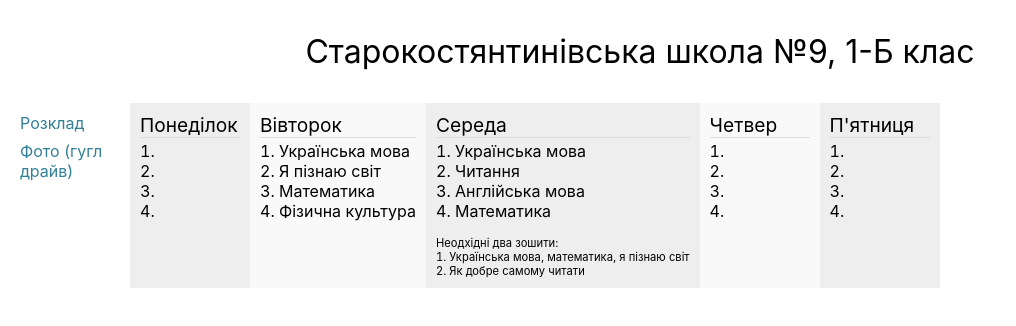
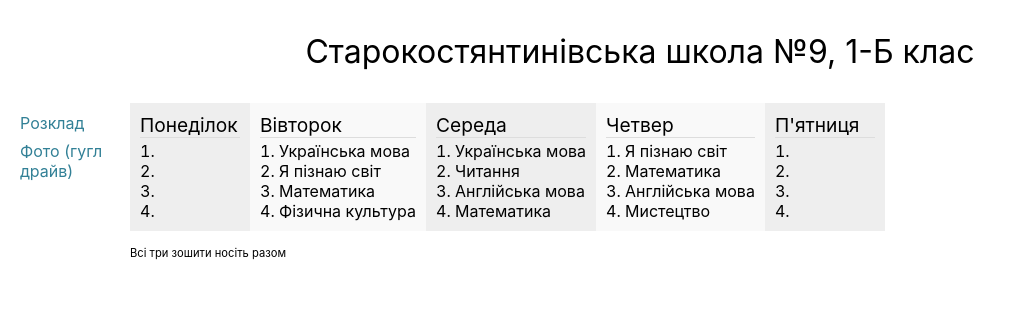
Before and after one commit to vitalii-retel/class-b, a React (Create React App) app: page / in a window 1280 px wide. Shown: the top 326 px of the page, without its empty margins (0-1016 px from the left). Built offline with nearby package versions, Linux system fonts and the light colour scheme.

Commit message:
Add schedule for Thursday
- add Jenkinsfile

```diff
--- a/src/Schedule/Schedule.css
+++ b/src/Schedule/Schedule.css
@@ -1,4 +1,4 @@
-.Schedule {
+.Schedule-days {
     display: flex;
     flex-wrap: wrap;
 }
--- a/src/Schedule/Schedule.js
+++ b/src/Schedule/Schedule.js
@@ -1,9 +1,10 @@
-import React from 'react';
-import './Schedule.css';
+import React from "react";
+import "./Schedule.css";
 
 function Schedule() {
   return (
     <div className="Schedule">
+      <div className="Schedule-days">
         <div className="Schedule-day">
           <p className="Schedule-day-title">Понеділок</p>
           <ul>
@@ -30,21 +31,14 @@ function Schedule() {
             <li>Англійська мова</li>
             <li>Математика</li>
           </ul>
-          <div className="Schedule-day-notes">
-            <p>Неодхідні два зошити:</p>
-            <ul>
-                <li>Українська мова, математика, я пізнаю світ</li>
-                <li>Як добре самому читати</li>
-            </ul>
-          </div>
         </div>
         <div className="Schedule-day">
           <p className="Schedule-day-title">Четвер</p>
           <ul>
-              <li></li>
-              <li></li>
-              <li></li>
-              <li></li>
+            <li>Я пізнаю світ</li>
+            <li>Математика</li>
+            <li>Англійська мова</li>
+            <li>Мистецтво</li>
           </ul>
         </div>
         <div className="Schedule-day">
@@ -57,6 +51,10 @@ function Schedule() {
           </ul>
         </div>
       </div>
+      <div className="Schedule-day-notes">
+        <p>Всі три зошити носіть разом</p>
+      </div>
+    </div>
   );
 }
 
```
Also changed, not shown: 1 other file (tests, documents, lock files or other folders). Lines whose indentation alone changed are shown as unchanged.
